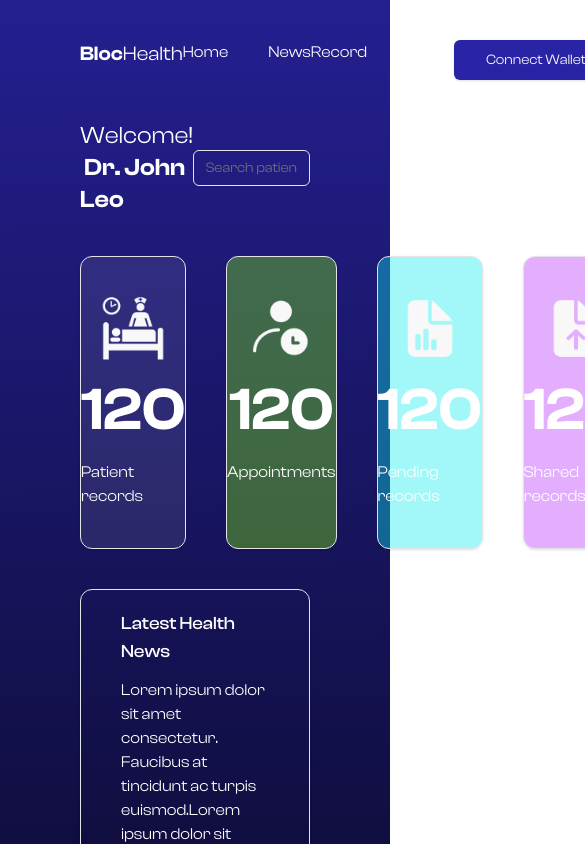
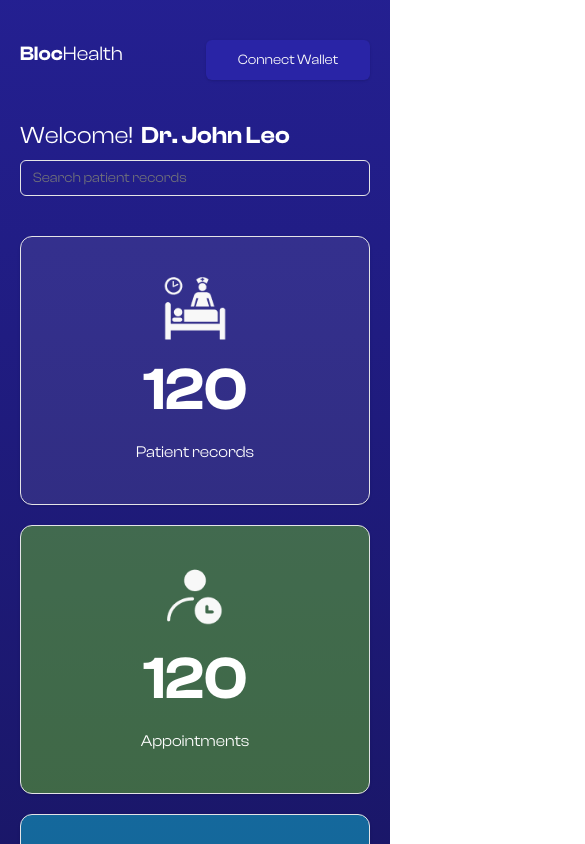
Before and after one commit to Psalmuel01/BlocHealth, a React (Vite) app: page /about in a window 390 px wide. Shown: the top 844 px of the page, 585 px wide, since content can reach past the window. Built offline with nearby package versions, Linux system fonts and the light colour scheme; what wagmi would draw is missing.

Commit message:
make responsive

```diff
--- a/src/App.css
+++ b/src/App.css
@@ -8,6 +8,7 @@ body {
   min-height: 100vh;
   color: white;
   font-family: 'ClashDisplay-Regular', sans-serif;
+  overflow-x: hidden;
 }
 
 @font-face {
--- a/src/components/Header.tsx
+++ b/src/components/Header.tsx
@@ -5,12 +5,12 @@ const Header = () => {
     return (
         <div className='flex align-center justify-between'>
             <p className='text-xl'><span className='font-clash_semibold'>Bloc</span>Health</p>
-            <div className='flex align-center gap-10'>
+            <div className='hidden lg:flex align-center gap-10'>
                 <Link to="/">Home</Link>
                 <Link to="/records">NewsRecord</Link>
                 <Link to="/about">About</Link>
             </div>
-            <Button size='lg' className='bg-[#2924A6]'>Connect Wallet</Button>
+            <Link to="/about"><Button size='lg' className='bg-[#2924A6]'>Connect Wallet</Button></Link>
         </div>
     )
 }
--- a/src/pages/About/index.tsx
+++ b/src/pages/About/index.tsx
@@ -4,15 +4,15 @@ import { Input } from '@/components/ui/input'
 
 const About = () => {
   return (
-    <div className='pt-10 px-20 pb-0 h-screen'>
+    <div className='p-10 px-5 lg:px-20 lg:h-screen'>
       <Header />
 
-      <div className='flex items-center justify-between mt-10'>
+      <div className='flex max-md:flex-col max-md:gap-2 items-center justify-between mt-10'>
         <p className='text-2xl w-full'>Welcome! <span className='font-clash_semibold ml-1'>Dr. John Leo</span></p>
         <Input type="email" placeholder="Search patient records" />
       </div>
 
-      <div className='mt-10 flex justify-between gap-10'>
+      <div className='mt-10 flex max-md:flex-col justify-between gap-10 max-md:gap-5'>
         <Card className='bg-[#D9D9D91A] flex flex-col gap-5 py-10 items-center w-full'>
           <div><img src="/images/inpatient.png" alt="" className='w-16' /></div>
           <p className='text-6xl font-clash_semibold'>120</p>
--- a/src/pages/Home/index.tsx
+++ b/src/pages/Home/index.tsx
@@ -1,18 +1,19 @@
 import { Button } from '@/components/ui/button'
 import Header from '@/components/Header'
+import { Link } from 'react-router-dom'
 
 const Home = () => {
   return (
-    <div className='flex flex-col justify-between pt-10 px-20 pb-0 lg:h-screen'>
+    <div className='flex flex-col justify-between p-10 px-5 lg:px-20 pb-0 h-screen'>
       {/* Header */}
       <Header />
 
       {/* Body */}
       <div className='flex flex-col gap-5 items-center justify-center text-center'>
-        <p className='text-7xl font-clash_semibold w-3/5'>Patient Records all in one Place.</p>
-        <p className='w-1/2'>Lorem ipsum dolor sit amet consectetur. Diam elementum non pellentesque in justo erat in porttitor. Semper quis et mattis tellus.</p>
+        <p className='lg:text-7xl text-3xl font-clash_semibold w-3/5'>Patient Records all in one Place.</p>
+        <p className='lg:w-1/2'>Lorem ipsum dolor sit amet consectetur. Diam elementum non pellentesque in justo erat in porttitor. Semper quis et mattis tellus.</p>
         <div className='mt-5'>
-          <Button size='lg' className='bg-[#2924A6]'>Connect Wallet</Button>
+          <Link to="/about"><Button size='lg' className='bg-[#2924A6]'>Connect Wallet</Button></Link>
         </div>
       </div>
 
--- a/src/pages/NewsRecord/index.tsx
+++ b/src/pages/NewsRecord/index.tsx
@@ -2,7 +2,7 @@ import Header from '@/components/Header'
 
 const NewsRecord = () => {
   return (
-    <div className='pt-10 px-20 pb-0 h-screen'>
+    <div className='pt-10 px-5 lg:px-20 pb-0 h-screen'>
       <Header />
       <p>NewsRecord</p>
     </div>
```
